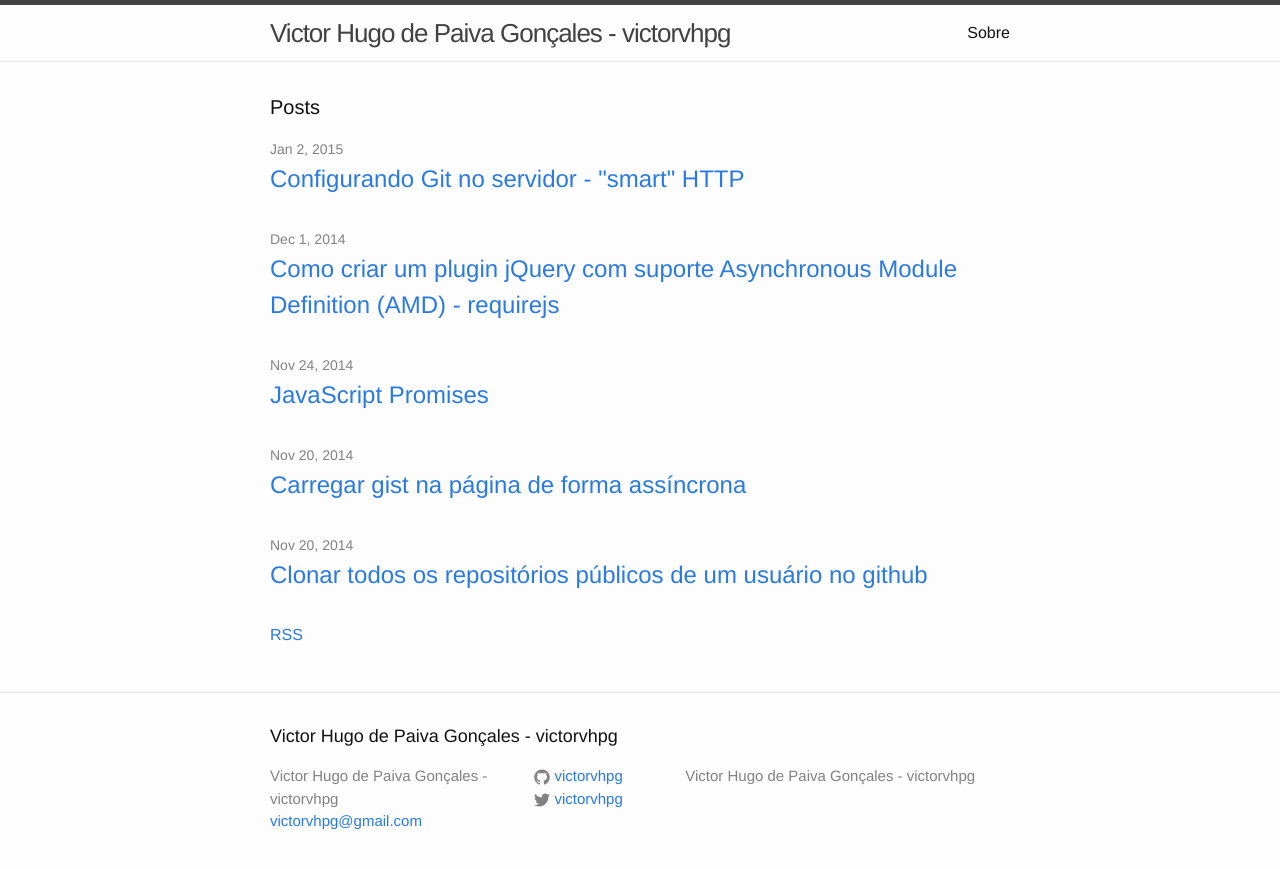
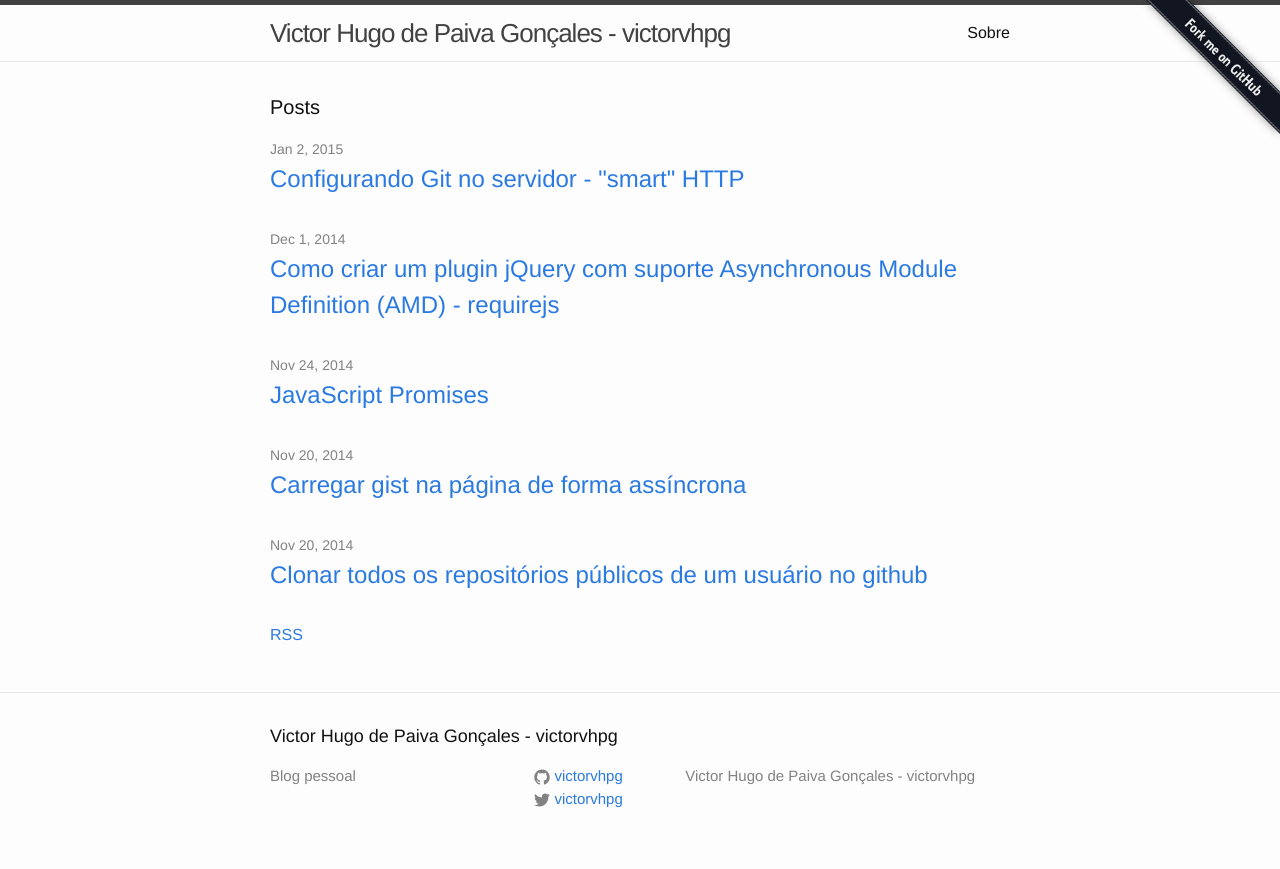
Before and after one commit to victorvhpg/victorvhpg.github.io, a Jekyll site: the page built from index.html, in a window 1280 px wide. Shown: the top 869 px of the page. Built offline with Jekyll 4.4.1, drawn with Linux system fonts in a browser that asks for light colours.

Commit message:
botao fork

```diff
--- a/_includes/footer.html
+++ b/_includes/footer.html
@@ -6,10 +6,7 @@
 
     <div class="footer-col-wrapper">
       <div class="footer-col  footer-col-1">
-        <ul class="contact-list">
-          <li>{{ site.title }}</li>
-          <li><a href="mailto:{{ site.email }}">{{ site.email }}</a></li>
-        </ul>
+       Blog pessoal
       </div>
 
       <div class="footer-col  footer-col-2">
--- a/_includes/header.html
+++ b/_includes/header.html
@@ -1,3 +1,5 @@
+<a href="https://github.com/victorvhpg/victorvhpg.github.io" target="_blank"><img style="position: absolute; top: 0; right: 0; border: 0;z-index:99999" src="/image/fork.png" alt="Fork me on GitHub"></a>
+
 <header class="site-header">
 
   <div class="wrapper">
```
Also changed, not shown: image/fork.png (added), 10 other files.
